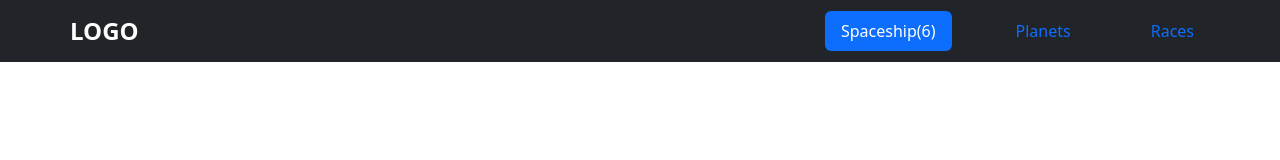
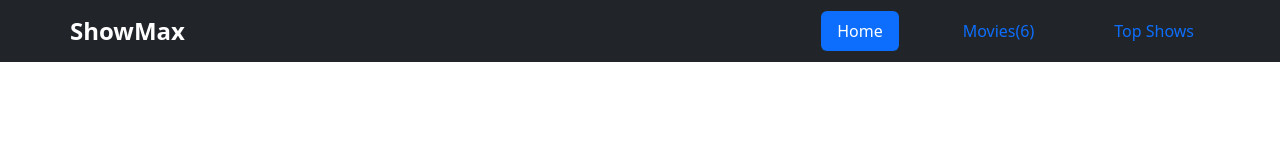
Before and after one commit to Titus-Kiplagat/kanban-js-project, a website built with webpack: page src/index.html in a window 1280 px wide. Built offline with nearby package versions, Linux system fonts and the light colour scheme.

Commit message:
Add markup for the homepage section

```diff
--- a/src/index.html
+++ b/src/index.html
@@ -14,13 +14,24 @@
   <body>
     <header class="fixed-top bg-dark">
       <navbar class="navbar container-lg justify-content-between">
-        <a class="navbar-brand align-self-center fs-4 fw-bolder custom-color" href="#">LOGO</a>
+        <a
+          class="navbar-brand align-self-center fs-4 fw-bolder custom-color"
+          href="#"
+          >ShowMax</a
+        >
         <nav class="d-flex gap-5 nav nav-pills">
-          <a class="nav-link active" aria-current="page" href="#">Spaceship(6)</a>
-          <a class="nav-link" href="#">Planets</a>
-          <a class="nav-link" href="#">Races</a>
+          <a class="nav-link active" aria-current="page" href="#homepage"
+            >Home</a
+          >
+          <a class="nav-link" href="#">Movies(6)</a>
+          <a class="nav-link" href="#">Top Shows</a>
         </nav>
       </navbar>
     </header>
+    <main>
+      <section id="homepage" class="container mt-5 py-5">
+        <div class="row mx-5 row-cols-5" id="cards-container"></div>
+      </section>
+    </main>
   </body>
 </html>
```
